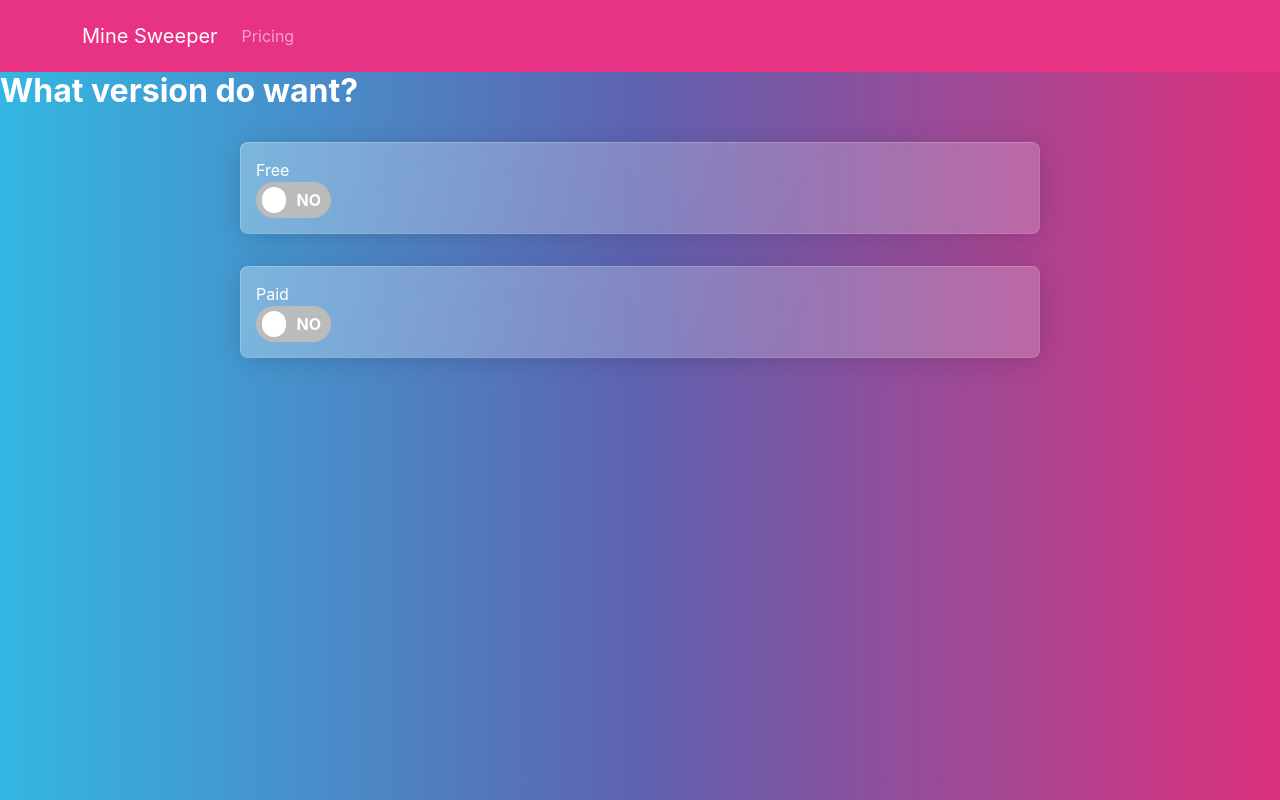
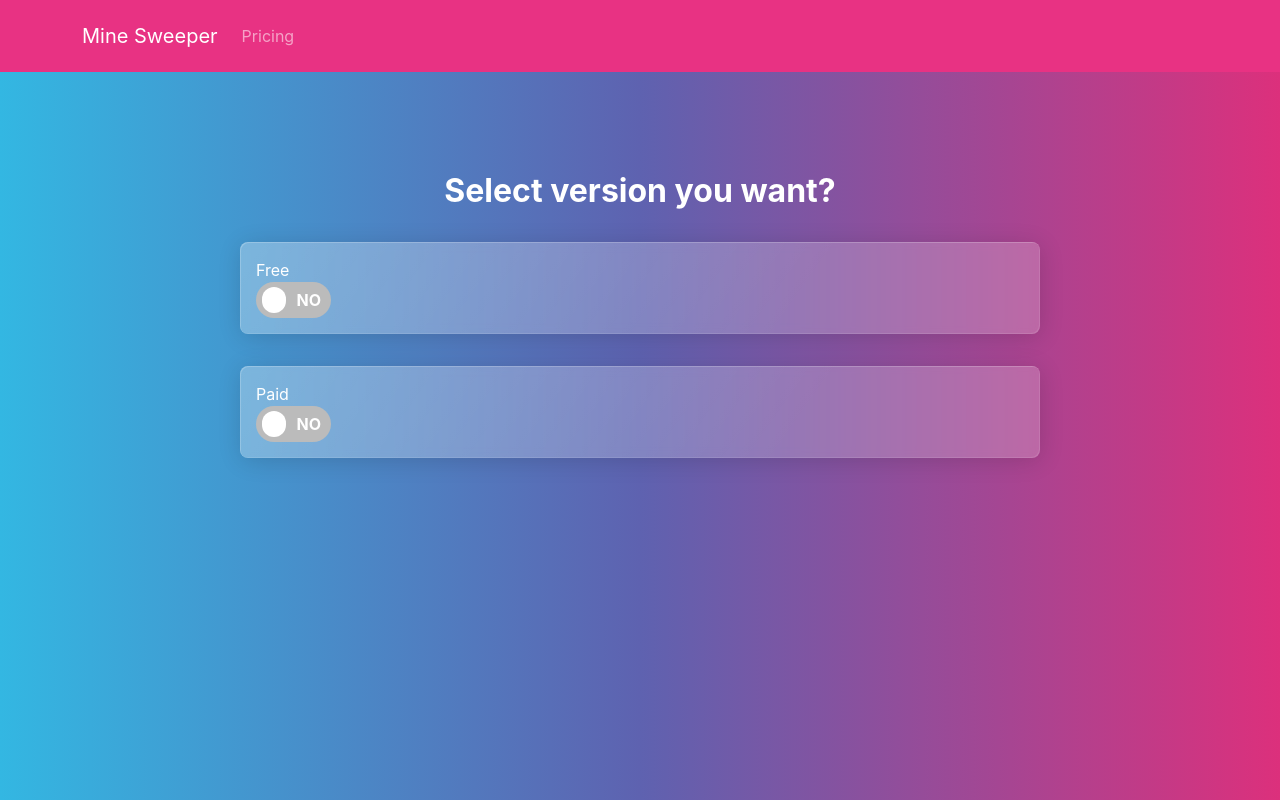
Before and after one commit to jessemadsen1/minesweeper, a React (Create React App) app: page /pricing in a window 1280 px wide. Built offline with nearby package versions, Linux system fonts and the light colour scheme.

Commit message:
togges changing message on state

```diff
--- a/src/components/Pages/Pricing.css
+++ b/src/components/Pages/Pricing.css
@@ -1,3 +1,3 @@
 h2 {
-    text-align: center;
+   margin-top:100px !important
 }
--- a/src/components/Pages/Pricing.tsx
+++ b/src/components/Pages/Pricing.tsx
@@ -5,30 +5,47 @@ import ToggleSwitch from "../Switch/ToggleSwitch";
 function Pricing() {
   const [toggleState1, setToggleState1] = useState(false);
   const [toggleState2, setToggleState2] = useState(false);
-
+  const [title, setTitle] = useState("Select version you want?");
 
   let free:boolean = false;
   let paid: boolean = false;
-
 
   const changeToggle = (labelString:string) => {
     console.log("got here 5");
 
     if (labelString == "Free") {
-      free = !free;
-      setToggleState1(free);
-      setToggleState2(false);
+      if (paid == false && free == true){
+          free = !free;
+          setToggleState1(free);
+          setTitle("Select version you want?");
+      }
+      else {
+        free = !free;
+        setToggleState1(free);
+        setToggleState2(false);
+        setTitle("This isn't your parents minesweeper, its worse.")
+      }
     }
     else if (labelString == "Paid") {
+        if (paid == true && free == false){
+          paid = !paid;
+          setToggleState2(paid);
+          setTitle("Select version you want?");
+      }
+      else {
       paid = !paid;
       setToggleState1(false);
       setToggleState2(paid);
+      setTitle("Are you sure? This game is basically a guessing game.");
     }
+  }
   };
 
   return (
     <div>
-      <h2>What version do want?</h2>
+      <div className="text-center" >
+        <h2 style={{paddingTop: 100}}>{title}</h2>
+      </div>
       <ToggleSwitch
         label="Free"
         onToggleChange={changeToggle}
```
